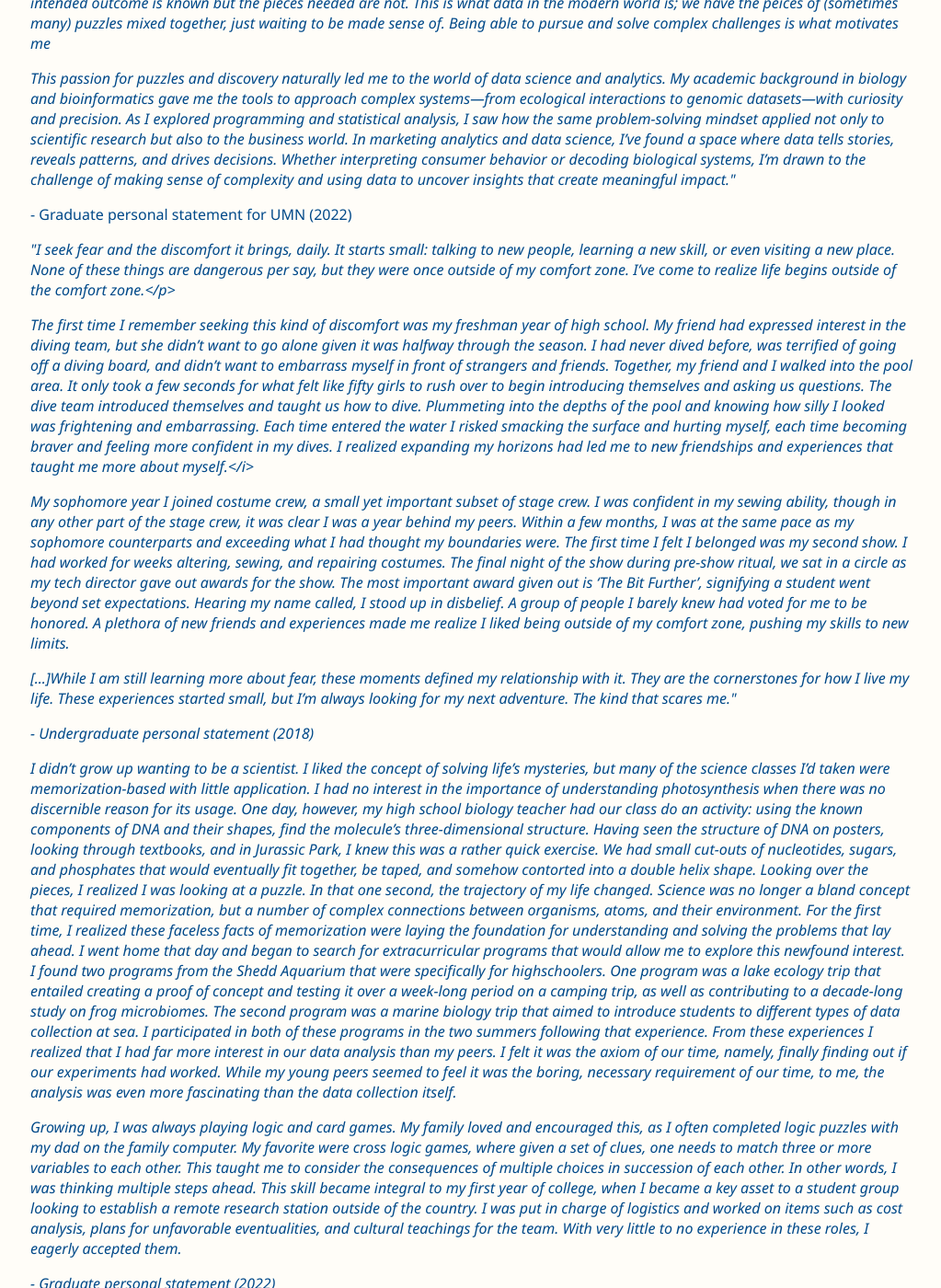
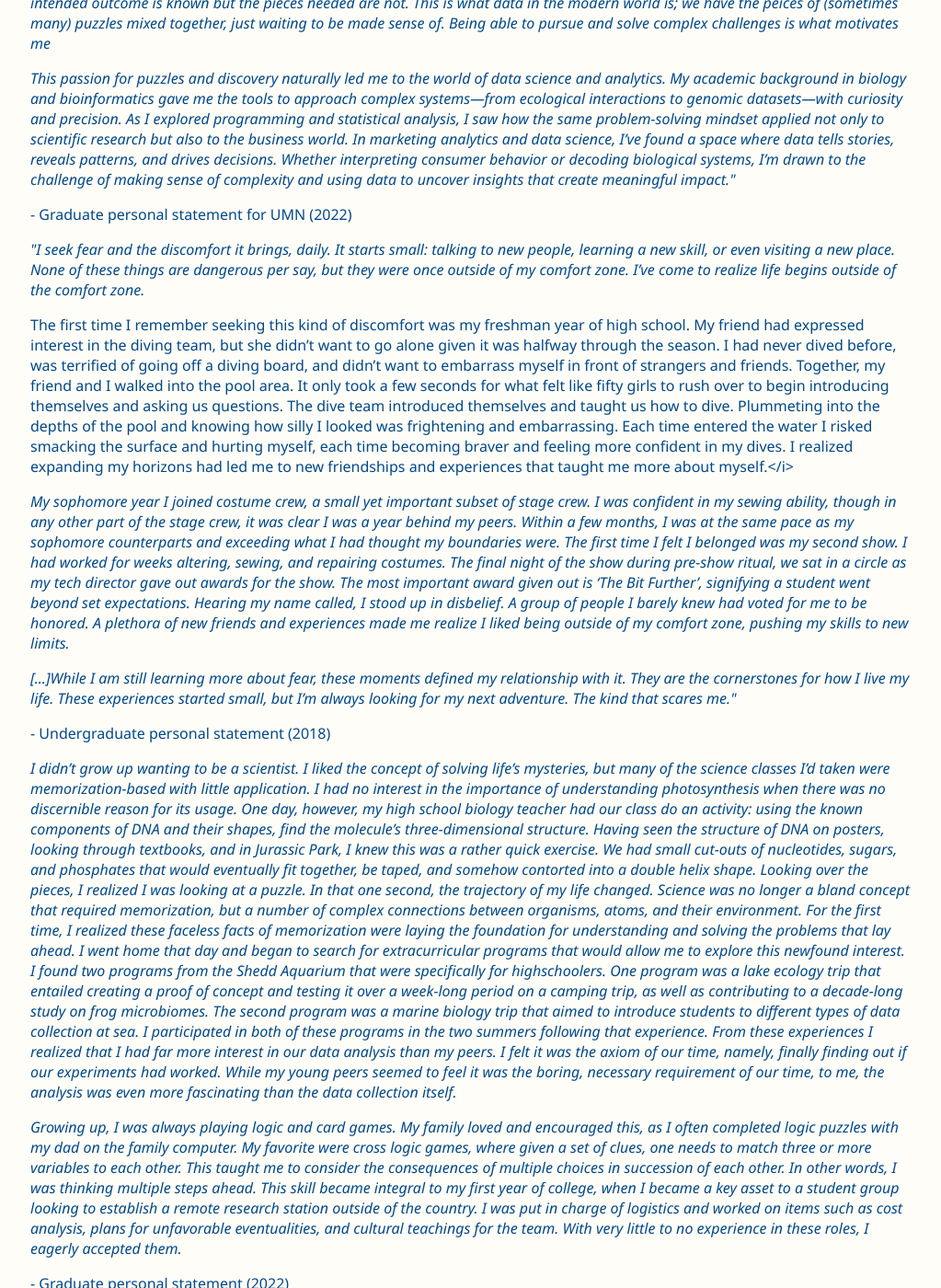
Before and after one commit to kfillman/kfillman.github.io, a Jekyll site: the page built from about.md, in a window 1280 px wide and 1400 px high, scrolled down 607 px. Shown: the whole window at 92% size, without its empty margins (127-1150 px from the left). Built offline with Jekyll 4.4.1, drawn with Linux system fonts in a browser that asks for light colours; some of the changed text lies outside the part shown.

```diff
--- a/about.md
+++ b/about.md
@@ -16,7 +16,7 @@ permalink: /about/
 <p><i>This passion for puzzles and discovery naturally led me to the world of data science and analytics. My academic background in biology and bioinformatics gave me the tools to approach complex systems—from ecological interactions to genomic datasets—with curiosity and precision. As I explored programming and statistical analysis, I saw how the same problem-solving mindset applied not only to scientific research but also to the business world. In marketing analytics and data science, I’ve found a space where data tells stories, reveals patterns, and drives decisions. Whether interpreting consumer behavior or decoding biological systems, I’m drawn to the challenge of making sense of complexity and using data to uncover insights that create meaningful impact."</i></p>
 <p>- Graduate personal statement for UMN (2022)</p>
 
-<p><i>"I seek fear and the discomfort it brings, daily. It starts small: talking to new people, learning a new skill, or even visiting a new place. None of these things are dangerous per say, but they were once outside of my comfort zone. I’ve come to realize life begins outside of the comfort zone.</p>
+<p><i>"I seek fear and the discomfort it brings, daily. It starts small: talking to new people, learning a new skill, or even visiting a new place. None of these things are dangerous per say, but they were once outside of my comfort zone. I’ve come to realize life begins outside of the comfort zone.</i></p>
 <p>The first time I remember seeking this kind of discomfort was my freshman year of high school. My friend had expressed interest in the diving team, but she didn’t want to go alone given it was halfway through the season. I had never dived before, was terrified of going off a diving board, and didn’t want to embarrass myself in front of strangers and friends. Together, my friend and I walked into the pool area. It only took a few seconds for what felt like fifty girls to rush over to begin introducing themselves and asking us questions. The dive team introduced themselves and taught us how to dive. Plummeting into the depths of the pool and knowing how silly I looked was frightening and embarrassing. Each time entered the water I risked smacking the surface and hurting myself, each time becoming braver and feeling more confident in my dives. I realized expanding my horizons had led me to new friendships and experiences that taught me more about myself.</i></p>
 <p><i>My sophomore year I joined costume crew, a small yet important subset of stage crew. I was confident in my sewing ability, though in any other part of the stage crew, it was clear I was a year behind my peers. Within a few months, I was at the same pace as my sophomore counterparts and exceeding what I had thought my boundaries were. The first time I felt I belonged was my second show. I had worked for weeks altering, sewing, and repairing costumes. The final night of the show during pre-show ritual, we sat in a circle as my tech director gave out awards for the show. The most important award given out is ‘The Bit Further’, signifying a student went beyond set expectations. Hearing my name called, I stood up in disbelief. A group of people I barely knew had voted for me to be honored. A plethora of new friends and experiences made me realize I liked being outside of my comfort zone, pushing my skills to new limits.</i></p>
 <p><i>[...]While I am still learning more about fear, these moments defined my relationship with it. They are the cornerstones for how I live my life. These experiences started small, but I’m always looking for my next adventure. The kind that scares me."</i></p>
```
